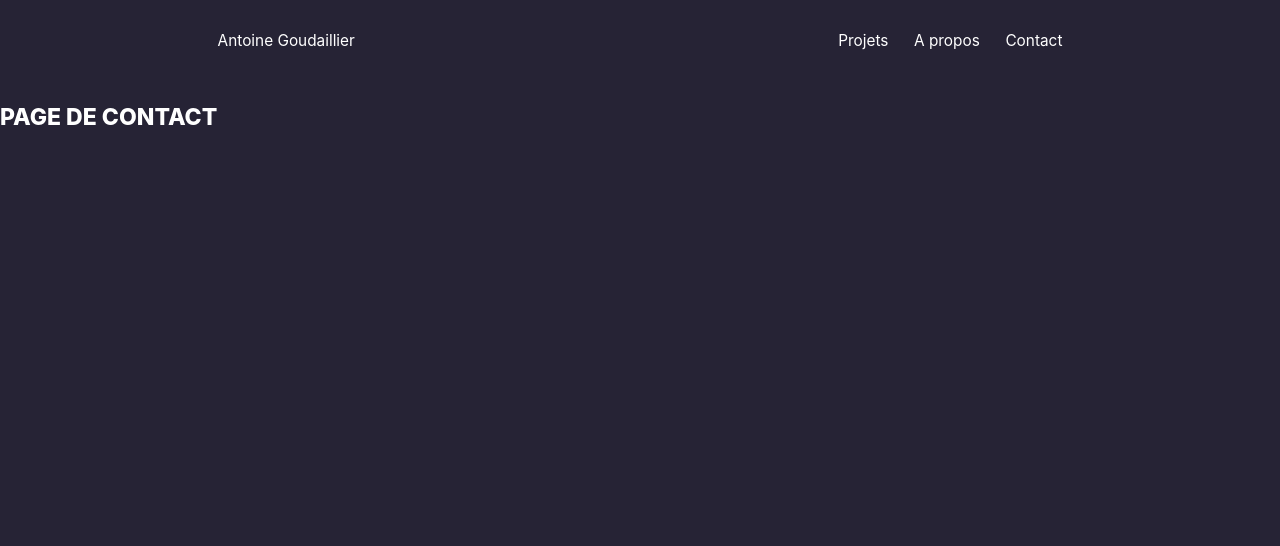
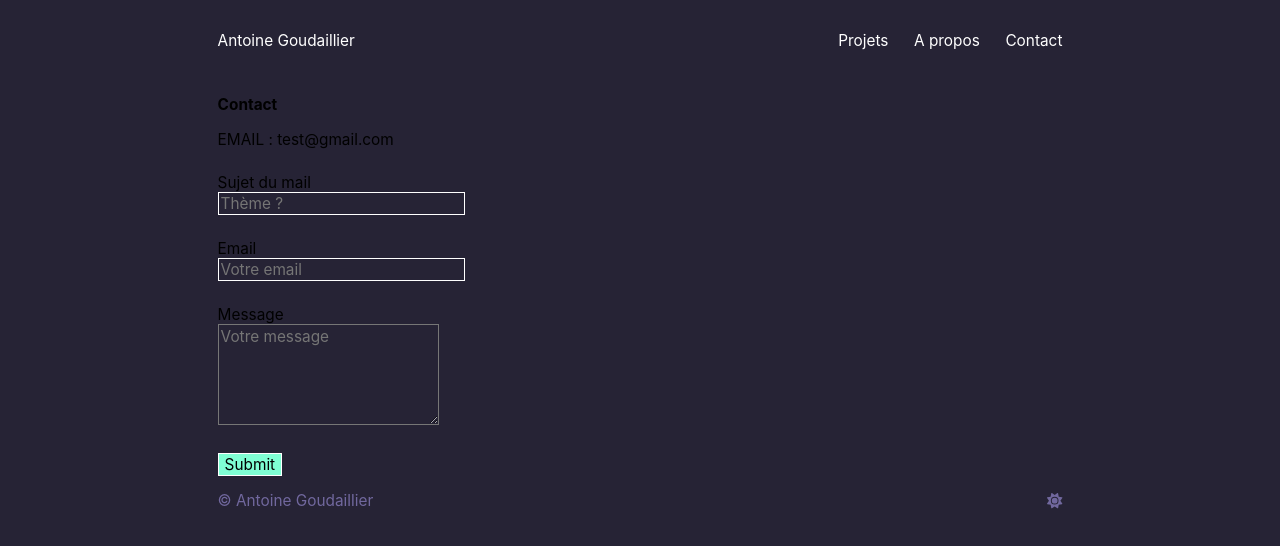
Before and after one commit to AntoineGdl/React-Portfolio, a React (Create React App) app in the folder portfolio/: page /contact in a window 1280 px wide. Shown: the top 546 px of the page. Built offline with nearby package versions, Linux system fonts and the light colour scheme.

Commit message:
Ajout Contact

```diff
--- a/portfolio/package.json
+++ b/portfolio/package.json
@@ -3,6 +3,7 @@
   "version": "0.1.0",
   "private": true,
   "dependencies": {
+    "@emailjs/browser": "^3.11.0",
     "@fortawesome/fontawesome-free": "^6.4.0",
     "@testing-library/jest-dom": "^5.16.5",
     "@testing-library/react": "^13.4.0",
@@ -13,6 +14,7 @@
     "@types/react-dom": "^18.2.6",
     "react": "^18.2.0",
     "react-dom": "^18.2.0",
+    "react-hook-form": "^7.45.0",
     "react-router-dom": "6.4",
     "react-scripts": "5.0.1",
     "typescript": "^4.9.5",
--- /dev/null
+++ b/portfolio/src/composants/SectionContact.tsx
@@ -0,0 +1,54 @@
+import { useForm, SubmitHandler } from "react-hook-form"
+import emailjs from "@emailjs/browser"
+import "../styles/sectioncontact.css"
+
+// Type des différents champs
+type FormInputs = {
+    sujet: string,
+    email: string,
+    message: string
+}
+
+export const SectionContact = () => {
+
+    const { register, handleSubmit, formState: {errors} } = useForm<FormInputs>()
+    const onSubmit: SubmitHandler<FormInputs> = data => {
+        emailjs.send(
+            'service_75979hi',
+            'template_6v8c55s',
+            {
+                sujet: data.sujet,
+                email : data.email,
+                message: data.message
+            },
+            '89-wXO1933CCu3uK-'
+        )
+    }
+
+    return (
+        <section>
+            <h3>Contact</h3>
+            <p>EMAIL : test@gmail.com</p>
+            <form className="form" onSubmit={handleSubmit(onSubmit)}>
+                <div className="espace">
+                    <label htmlFor="sujet">Sujet du mail</label>
+                    <input {...register("sujet", {required:true})} className="border" type="text" placeholder="Thème ?" name="sujet" id="sujet" />
+                 </div>
+
+                <div className="espace">
+                    <label htmlFor="email">Email</label>
+                    <input {...register("email", {required:true})} className="border" type="email" placeholder="Votre email" name="email" id="email" />
+                </div>
+
+                <div className="espace">
+                    <label htmlFor="message">Message</label>
+                    <textarea {...register("message")} rows={5} className="border" placeholder="Votre message" name="message" id="message" />
+                </div>
+
+                {errors.sujet && <p>Sujet requis</p>}
+                {errors.email && <p>Email requis</p>}
+                <input className="btn" type="submit" />
+            </form>
+       </section>
+    )
+}
--- a/portfolio/src/pages/Contact.tsx
+++ b/portfolio/src/pages/Contact.tsx
@@ -1,10 +1,13 @@
 import { Navbar } from "../composants/Navbar";
+import { SectionContact } from "../composants/SectionContact";
+import { Footer } from "../composants/Footer";
 
 export const Contact = () => {
     return(
         <div>
             <Navbar/>
-            <h1>PAGE DE CONTACT</h1>
+                <SectionContact/>
+            <Footer/>
         </div>
 
     )
--- /dev/null
+++ b/portfolio/src/styles/sectioncontact.css
@@ -0,0 +1,34 @@
+:root{
+    --fond : #262335;
+    --titres: #fff;
+    --texte : #71689E;
+    --hover : #93919a;
+    --textes : #d4d3d7;
+}
+
+
+.form{
+    margin-top: 3vh;
+}
+
+.espace{
+    margin-bottom: 3vh;
+}
+
+label{
+    display: block;
+}
+
+input{
+    border: 1px solid white;
+}
+
+.btn {
+    display: block;
+    background-color: aquamarine;
+}
+
+.btn:hover{
+    background-color: var(--hover);
+    cursor: pointer;
+}
```
Also changed, not shown: 2 other files (tests, documents, lock files or other folders).
